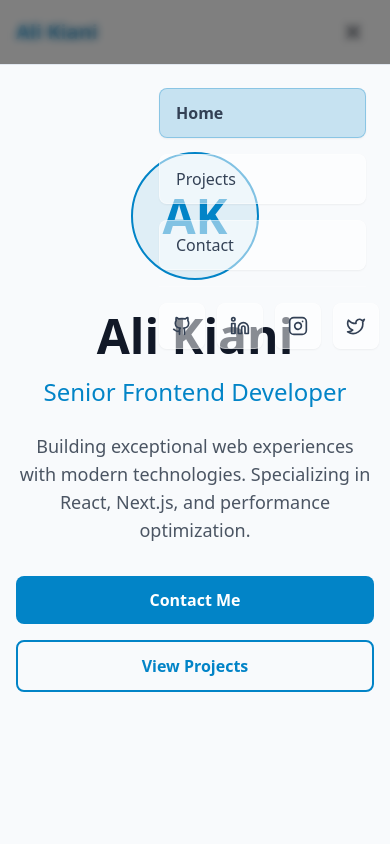
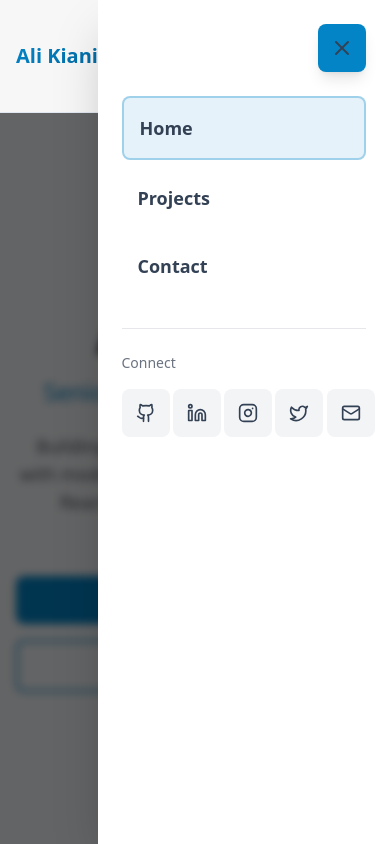
Before and after one commit to ali7887/portfolio, a Next.js app: page / in a window 390 px wide. Both pictures are taken after a click on the button "Toggle menu". Shown: the top 844 px of the page. Built offline with nearby package versions, Linux system fonts and the light colour scheme.

Commit message:
Improve header UX - shrink, glassmorphism, mobile visibility

```diff
--- a/src/components/layout/Header.tsx
+++ b/src/components/layout/Header.tsx
@@ -1,6 +1,6 @@
 'use client';
 
-import { useState } from 'react';
+import { useState, useEffect } from 'react';
 import Link from 'next/link';
 import { usePathname } from 'next/navigation';
 import { motion, AnimatePresence } from 'framer-motion';
@@ -22,33 +22,61 @@ const socialLinks = [
 ];
 
 /**
- * Header - Main navigation component
- * Features glass backdrop, mobile menu, and theme toggle
+ * Header - Main navigation component with scroll effects and improved mobile menu
  */
 export function Header() {
   const [isOpen, setIsOpen] = useState(false);
+  const [isScrolled, setIsScrolled] = useState(false);
   const pathname = usePathname();
+
+  // Scroll detection
+  useEffect(() => {
+    const handleScroll = () => {
+      setIsScrolled(window.scrollY > 50);
+    };
+
+    window.addEventListener('scroll', handleScroll);
+    return () => window.removeEventListener('scroll', handleScroll);
+  }, []);
+
+  // Prevent body scroll when menu is open
+  useEffect(() => {
+    if (isOpen) {
+      document.body.style.overflow = 'hidden';
+    } else {
+      document.body.style.overflow = 'unset';
+    }
+  }, [isOpen]);
 
   const closeMenu = () => setIsOpen(false);
 
   return (
+    <>
       <motion.header
         initial={{ y: -100 }}
         animate={{ y: 0 }}
         transition={{ duration: 0.5, ease: 'easeOut' }}
         className={cn(
-        'fixed top-0 left-0 right-0 z-50',
-        'backdrop-blur-2xl border-b',
-        'bg-white/30 border-white/20',
-        'transition-all duration-300'
+          'fixed top-0 left-0 right-0 z-50 border-b transition-all duration-300',
+          isScrolled
+            ? 'py-3 bg-white/80 backdrop-blur-lg shadow-sm border-gray-200/50'
+            : 'py-6 bg-white/30 backdrop-blur-2xl border-white/20'
         )}
       >
         <nav className="container mx-auto px-4 sm:px-6 lg:px-8">
-        <div className="flex items-center justify-between h-16 md:h-20">
+          <div
+            className={cn(
+              'flex items-center justify-between transition-all duration-300',
+              isScrolled ? 'h-12' : 'h-16 md:h-20'
+            )}
+          >
             {/* Logo */}
             <Link
               href="/"
-            className="text-xl md:text-2xl font-bold text-gradient-primary hover:opacity-80 transition-opacity"
+              className={cn(
+                'font-bold text-gradient-primary hover:opacity-80 transition-all',
+                isScrolled ? 'text-xl' : 'text-xl md:text-2xl'
+              )}
               aria-label="Ali Kiani - Home"
             >
               Ali Kiani
@@ -57,7 +85,8 @@ export function Header() {
             {/* Desktop Navigation */}
             <div className="hidden md:flex items-center gap-8">
               {navLinks.map((link) => {
-              const isActive = pathname === link.href || (link.href.startsWith('#') && pathname === '/');
+                const isActive =
+                  pathname === link.href || (link.href.startsWith('#') && pathname === '/');
                 return (
                   <Link
                     key={link.href}
@@ -67,9 +96,10 @@ export function Header() {
                         e.preventDefault();
                         const element = document.querySelector(link.href);
                         if (element) {
-                        const headerOffset = 80;
+                          const headerOffset = isScrolled ? 60 : 80;
                           const elementPosition = element.getBoundingClientRect().top;
-                        const offsetPosition = elementPosition + window.pageYOffset - headerOffset;
+                          const offsetPosition =
+                            elementPosition + window.pageYOffset - headerOffset;
                           window.scrollTo({
                             top: offsetPosition,
                             behavior: 'smooth',
@@ -80,15 +110,15 @@ export function Header() {
                     className={cn(
                       'relative text-sm font-medium transition-colors',
                       isActive
-                      ? 'text-accent-neon'
-                      : 'text-text-secondary hover:text-text-primary'
+                        ? 'text-accent-primary'
+                        : 'text-gray-700 hover:text-accent-primary'
                     )}
                   >
                     {link.name}
                     {isActive && (
                       <motion.div
                         layoutId="activeIndicator"
-                      className="absolute -bottom-1 left-0 right-0 h-0.5 bg-accent-neon"
+                        className="absolute -bottom-1 left-0 right-0 h-0.5 bg-accent-primary"
                         initial={false}
                         transition={{ type: 'spring', stiffness: 380, damping: 30 }}
                       />
@@ -110,12 +140,12 @@ export function Header() {
                     target="_blank"
                     rel="noopener noreferrer"
                     aria-label={link.name}
-                  className="p-2 rounded-lg hover:bg-white/[0.08] transition-colors text-text-secondary hover:text-accent-primary hidden sm:flex"
+                    className="p-2 rounded-lg hover:bg-gray-100 transition-colors text-gray-700 hover:text-accent-primary hidden sm:flex"
                   >
                     <Icon className="w-5 h-5" />
                   </a>
                 );
-            }            )}
+              })}
 
               {/* Mobile menu button */}
               <button
@@ -123,34 +153,26 @@ export function Header() {
                 onClick={() => setIsOpen(!isOpen)}
                 aria-label="Toggle menu"
                 aria-expanded={isOpen}
-              className={cn(
-                'p-2 rounded-lg transition-colors md:hidden',
-                'backdrop-blur-xl bg-white/40 border border-white/30',
-                'hover:bg-white/50',
-                isOpen && 'bg-white/60 border-white/40'
-              )}
+                className="p-2 rounded-lg hover:bg-gray-100 transition-colors md:hidden"
               >
-              {isOpen ? (
-                <X className="w-6 h-6 text-gray-900 font-bold" />
-              ) : (
                 <Menu className="w-6 h-6 text-gray-900" />
-              )}
               </button>
             </div>
           </div>
         </nav>
+      </motion.header>
 
       {/* Mobile Menu */}
       <AnimatePresence>
         {isOpen && (
           <>
-            {/* Backdrop */}
+            {/* Dark backdrop overlay */}
             <motion.div
               initial={{ opacity: 0 }}
               animate={{ opacity: 1 }}
               exit={{ opacity: 0 }}
               onClick={closeMenu}
-              className="fixed inset-0 bg-black/50 backdrop-blur-sm z-40 md:hidden"
+              className="fixed inset-0 bg-black/60 backdrop-blur-sm z-40 md:hidden"
             />
 
             {/* Menu drawer */}
@@ -159,13 +181,28 @@ export function Header() {
               animate={{ x: 0 }}
               exit={{ x: '100%' }}
               transition={{ type: 'spring', damping: 25, stiffness: 200 }}
-              className="fixed top-16 right-0 bottom-0 w-64 backdrop-blur-2xl bg-white/40 border-l border-white/30 shadow-2xl z-50 md:hidden"
+              className="fixed top-0 right-0 bottom-0 w-3/4 max-w-sm bg-white z-50 shadow-2xl md:hidden"
             >
-              <nav className="flex flex-col p-6 gap-4">
+              {/* Close Button - Prominent */}
+              <motion.button
+                initial={{ scale: 0.8, opacity: 0 }}
+                animate={{ scale: 1, opacity: 1 }}
+                transition={{ delay: 0.1 }}
+                onClick={closeMenu}
+                className="absolute top-6 right-6 w-12 h-12 bg-accent-primary text-white rounded-lg flex items-center justify-center hover:bg-accent-secondary transition-colors shadow-lg focus:outline-none focus:ring-2 focus:ring-accent-primary focus:ring-offset-2"
+                aria-label="Close menu"
+              >
+                <X className="w-6 h-6" />
+              </motion.button>
+
+              {/* Menu Content */}
+              <nav className="pt-24 px-6 pb-6">
+                {/* Navigation Links */}
+                <ul className="space-y-2 mb-8">
                   {navLinks.map((link, index) => {
                     const isActive = pathname === link.href;
                     return (
-                    <motion.div
+                      <motion.li
                         key={link.href}
                         initial={{ opacity: 0, x: 20 }}
                         animate={{ opacity: 1, x: 0 }}
@@ -182,22 +219,23 @@ export function Header() {
                             }
                           }}
                           className={cn(
-                          'block px-4 py-3 rounded-lg text-base font-medium transition-colors',
-                          'backdrop-blur-xl bg-white/50 border border-white/40',
-                          'text-gray-900 shadow-sm',
+                            'block py-4 px-4 text-lg font-semibold rounded-lg transition-colors',
                             isActive
-                            ? 'bg-accent-primary/20 text-accent-primary border-accent-primary/30 font-semibold'
-                            : 'hover:bg-white/60 hover:border-white/50'
+                              ? 'bg-accent-primary/10 text-accent-primary border-2 border-accent-primary/30'
+                              : 'text-gray-900 hover:bg-gray-100'
                           )}
                         >
                           {link.name}
                         </Link>
-                    </motion.div>
+                      </motion.li>
                     );
                   })}
+                </ul>
 
-                {/* Social Icons in Mobile Menu */}
-                <div className="flex items-center gap-3 pt-4 border-t border-white/30">
+                {/* Social Links */}
+                <div className="pt-6 border-t border-gray-200">
+                  <p className="text-sm font-medium text-gray-500 mb-4">Connect</p>
+                  <div className="grid grid-cols-5 gap-3">
                     {socialLinks.map((link) => {
                       const Icon = link.icon;
                       return (
@@ -210,18 +248,19 @@ export function Header() {
                           initial={{ opacity: 0, scale: 0.8 }}
                           animate={{ opacity: 1, scale: 1 }}
                           transition={{ delay: navLinks.length * 0.1 }}
-                        className="p-3 rounded-lg backdrop-blur-xl bg-white/50 border border-white/40 text-gray-700 hover:bg-white/60 hover:border-white/50 hover:text-accent-primary transition-all shadow-sm"
+                          className="w-12 h-12 bg-gray-100 rounded-lg flex items-center justify-center hover:bg-accent-primary hover:text-white transition-colors"
                         >
                           <Icon className="w-5 h-5" />
                         </motion.a>
                       );
                     })}
                   </div>
+                </div>
               </nav>
             </motion.div>
           </>
         )}
       </AnimatePresence>
-    </motion.header>
+    </>
   );
 }
```
Lines whose indentation alone changed are shown as unchanged.
